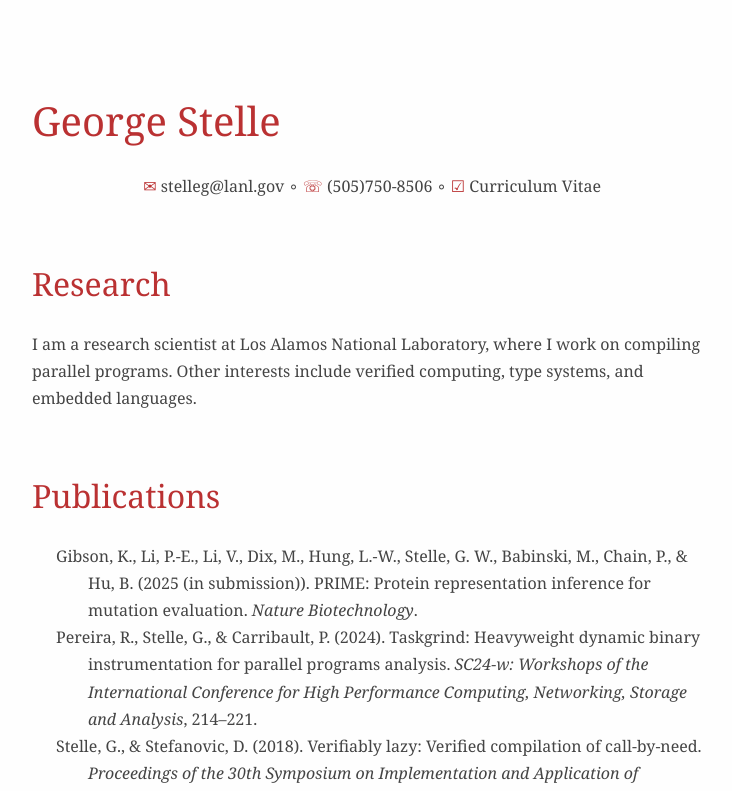
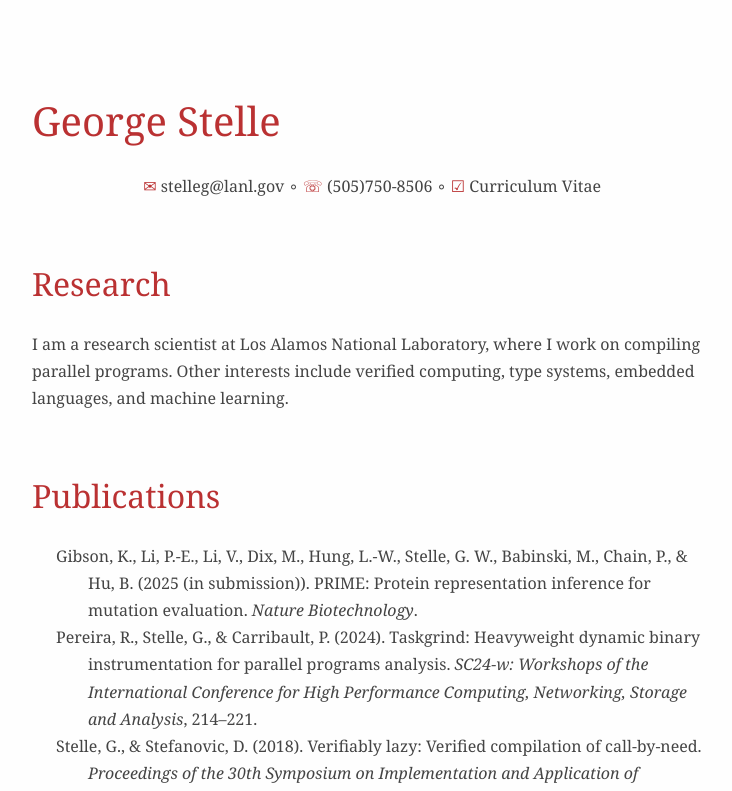
Before and after one commit to stelleg/stelleg.github.io, a plain HTML site: page index.html in a window 1280 px wide. Shown: the top 791 px of the page, without its empty margins (272-1004 px from the left). Drawn offline with Linux system fonts and the light colour scheme.

Commit message:
added ml

```diff
--- a/index.html
+++ b/index.html
@@ -7,6 +7,9 @@
   <meta name="author" content="\; ✉ stelleg@lanl.gov ∘ ☏ (505)750-8506 ∘ ☑ Curriculum Vitae" />
   <title>George Stelle</title>
   <style>
+    /* Default styles provided by pandoc.
+    ** See https://pandoc.org/MANUAL.html#variables-for-html for config info.
+    */
     code{white-space: pre-wrap;}
     span.smallcaps{font-variant: small-caps;}
     div.columns{display: flex; gap: min(4vw, 1.5em);}
@@ -55,7 +58,7 @@ Curriculum Vitae</p>
 <h2 id="research">Research</h2>
 <p>I am a research scientist at Los Alamos National Laboratory, where I
 work on compiling parallel programs. Other interests include verified
-computing, type systems, and embedded languages.</p>
+computing, type systems, embedded languages, and machine learning.</p>
 <h2 class="unnumbered" id="publications">
 Publications
 </h2>
```
Also changed, not shown: 1 other file.
